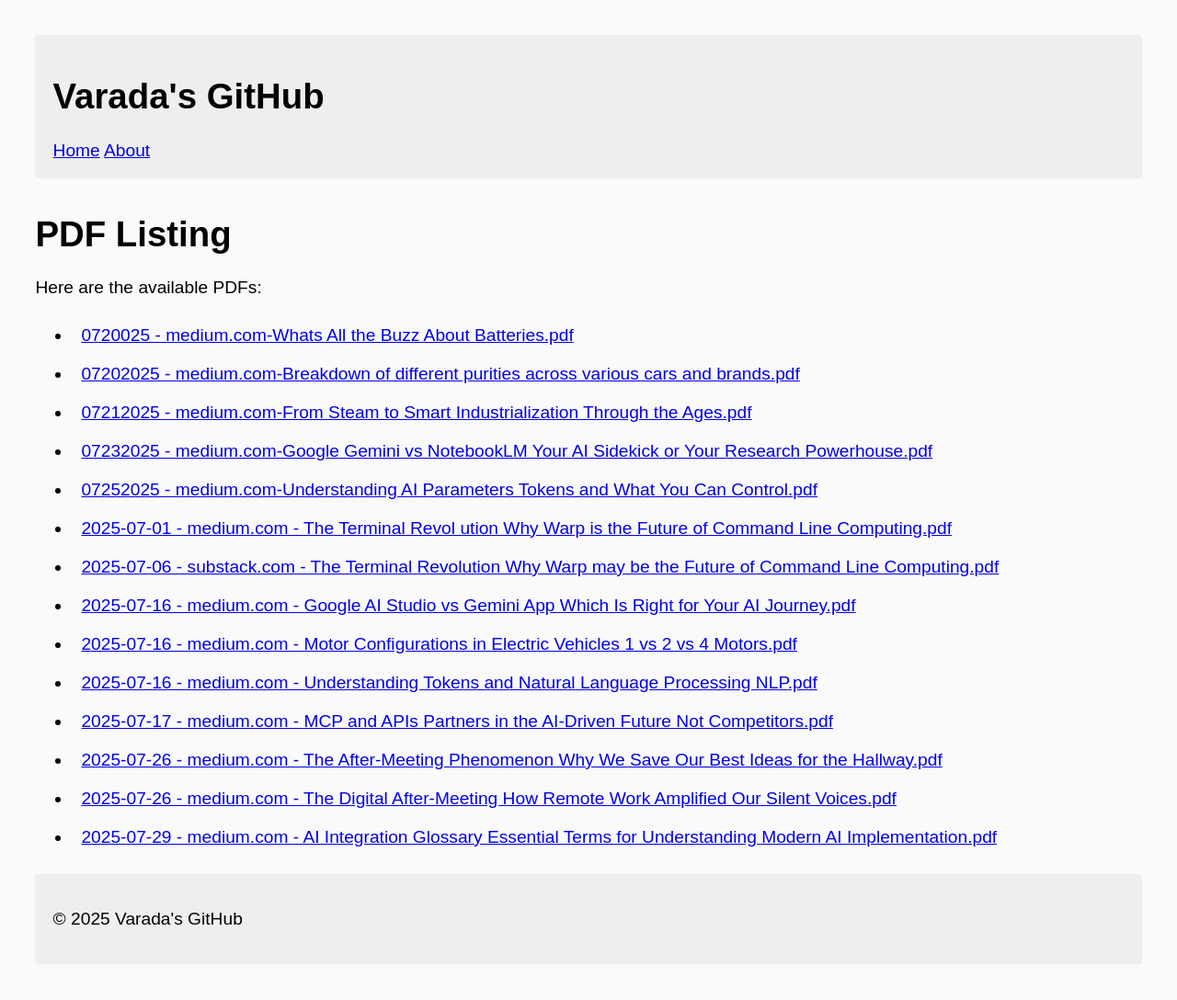
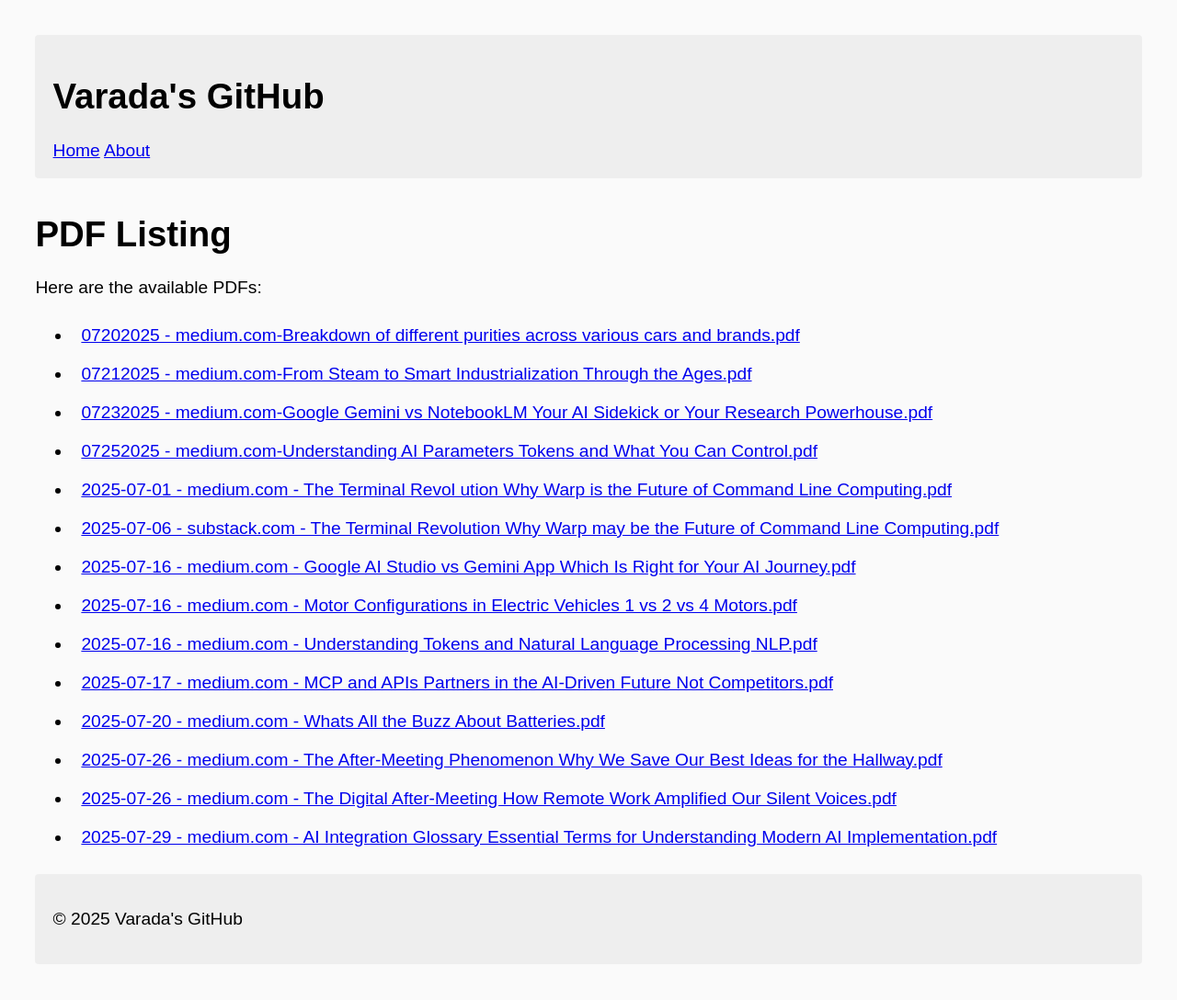
Before and after one commit to ivarada/ivarada.github.io, a Jekyll site: the page built from medium/pdf/index.md, in a window 1280 px wide. Shown: the whole page at 92% size. Built offline with Jekyll 4.4.1, drawn with Linux system fonts in a browser that asks for light colours; part of the change alters nothing that is shown.

Commit message:
Update PDF Listing

```diff
--- a/medium/pdf/index.md
+++ b/medium/pdf/index.md
@@ -7,7 +7,6 @@ title: PDF Listing
 
 Here are the available PDFs:
 
-- [0720025 - medium.com-Whats All the Buzz About Batteries.pdf](0720025 - medium.com-Whats All the Buzz About Batteries.pdf)
 - [07202025 - medium.com-Breakdown of different purities across various cars and brands.pdf](07202025 - medium.com-Breakdown of different purities across various cars and brands.pdf)
 - [07212025 - medium.com-From Steam to Smart Industrialization Through the Ages.pdf](07212025 - medium.com-From Steam to Smart Industrialization Through the Ages.pdf)
 - [07232025 - medium.com-Google Gemini vs NotebookLM Your AI Sidekick or Your Research Powerhouse.pdf](07232025 - medium.com-Google Gemini vs NotebookLM Your AI Sidekick or Your Research Powerhouse.pdf)
@@ -18,6 +17,7 @@ Here are the available PDFs:
 - [2025-07-16 - medium.com - Motor Configurations in Electric Vehicles 1 vs 2 vs 4 Motors.pdf](2025-07-16 - medium.com - Motor Configurations in Electric Vehicles 1 vs 2 vs 4 Motors.pdf)
 - [2025-07-16 - medium.com - Understanding Tokens and Natural Language Processing NLP.pdf](2025-07-16 - medium.com - Understanding Tokens and Natural Language Processing NLP.pdf)
 - [2025-07-17 - medium.com - MCP and APIs Partners in the AI-Driven Future Not Competitors.pdf](2025-07-17 - medium.com - MCP and APIs Partners in the AI-Driven Future Not Competitors.pdf)
+- [2025-07-20 - medium.com - Whats All the Buzz About Batteries.pdf](2025-07-20 - medium.com - Whats All the Buzz About Batteries.pdf)
 - [2025-07-26 - medium.com - The After-Meeting Phenomenon Why We Save Our Best Ideas for the Hallway.pdf](2025-07-26 - medium.com - The After-Meeting Phenomenon Why We Save Our Best Ideas for the Hallway.pdf)
 - [2025-07-26 - medium.com - The Digital After-Meeting How Remote Work Amplified Our Silent Voices.pdf](2025-07-26 - medium.com - The Digital After-Meeting How Remote Work Amplified Our Silent Voices.pdf)
 - [2025-07-29 - medium.com - AI Integration Glossary Essential Terms for Understanding Modern AI Implementation.pdf](2025-07-29 - medium.com - AI Integration Glossary Essential Terms for Understanding Modern AI Implementation.pdf)
```
